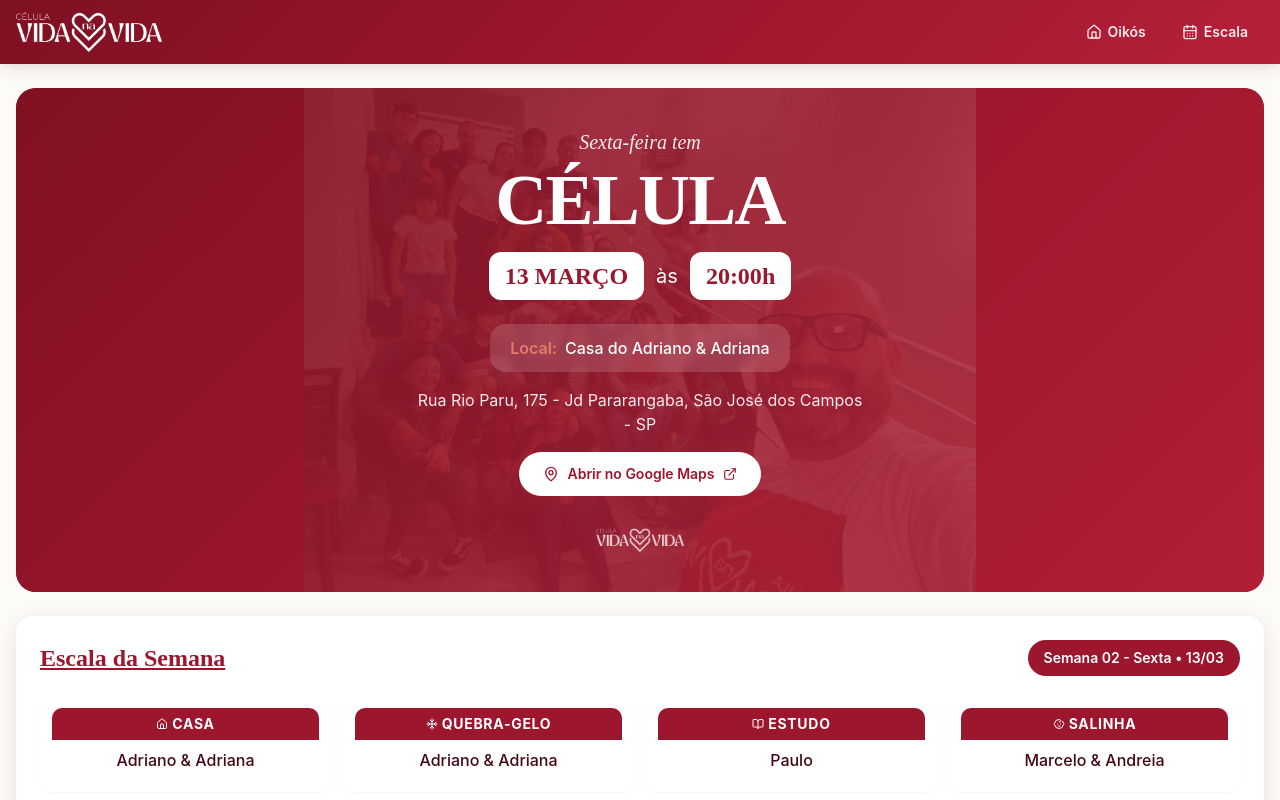
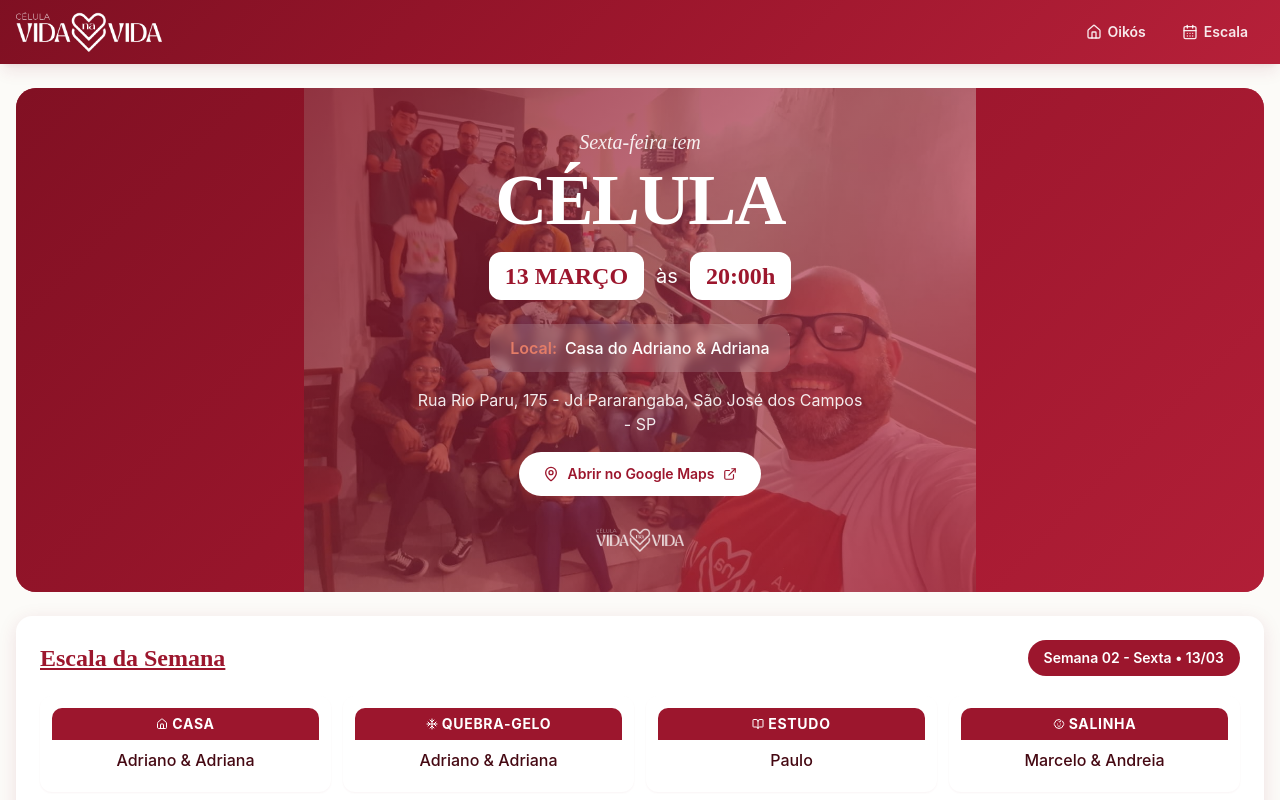
Before and after one commit to drineo11/celula-vida-na-vida, a React (Vite) app: page / in a window 1280 px wide. Shown: the top 800 px of the page. Built offline with nearby package versions, Linux system fonts and the light colour scheme; the HTML template or start-up script is replaced by a standard one.

Commit message:
feat: add WeeklyBanner component for displaying weekly cell meeting details with location and map link.

```diff
--- a/src/components/WeeklyBanner.tsx
+++ b/src/components/WeeklyBanner.tsx
@@ -32,7 +32,7 @@ export function WeeklyBanner({ meeting }: WeeklyBannerProps) {
       <div
         className="absolute inset-0"
         style={{
-          background: 'linear-gradient(135deg, hsla(350, 78%, 28%, 0.92) 0%, hsla(350, 75%, 35%, 0.88) 50%, hsla(350, 70%, 42%, 0.82) 100%)',
+          background: 'linear-gradient(135deg, hsla(350, 78%, 28%, 0.92) 0%, hsla(350, 75%, 35%, 0.58) 50%, hsla(350, 70%, 42%, 0.82) 100%)',
         }}
       />
 
```
